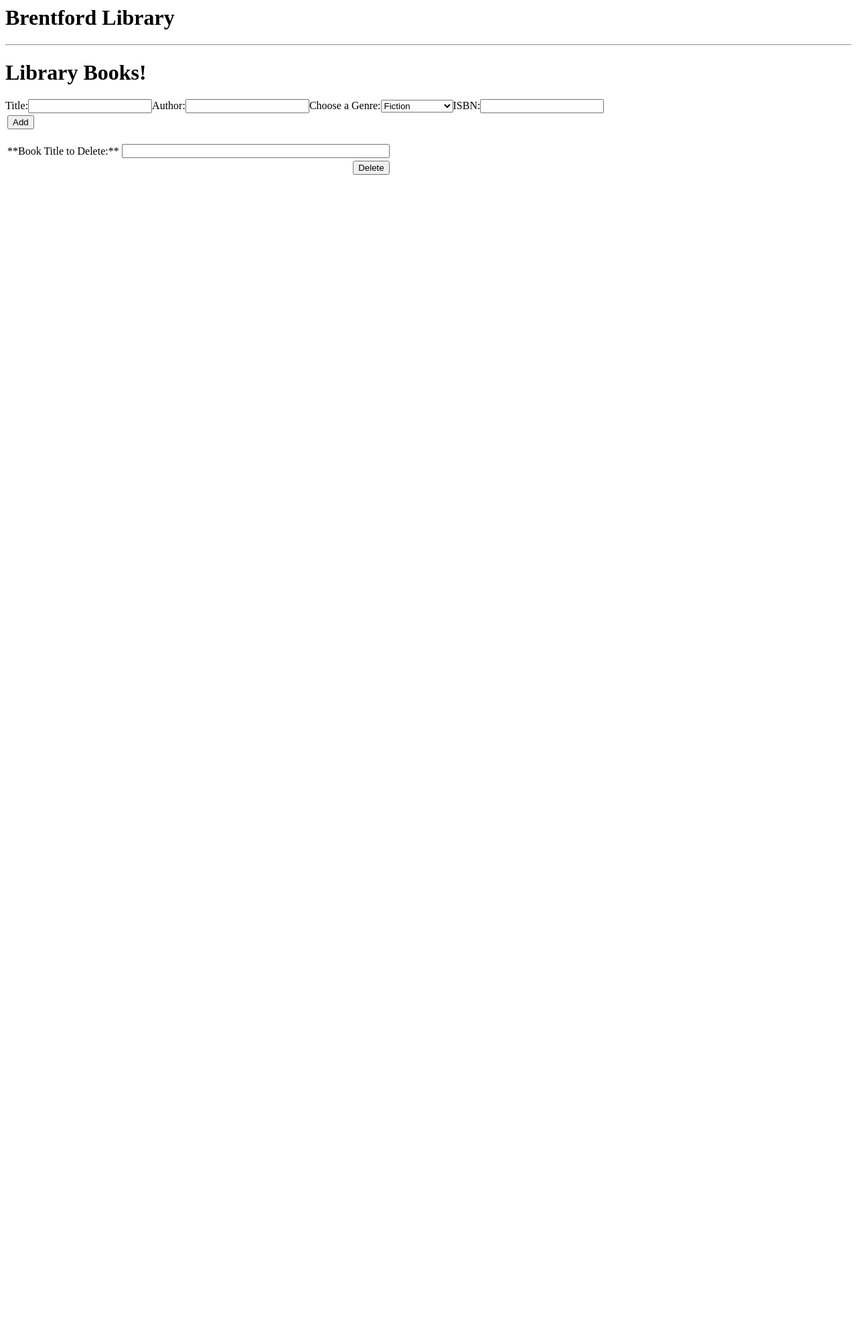
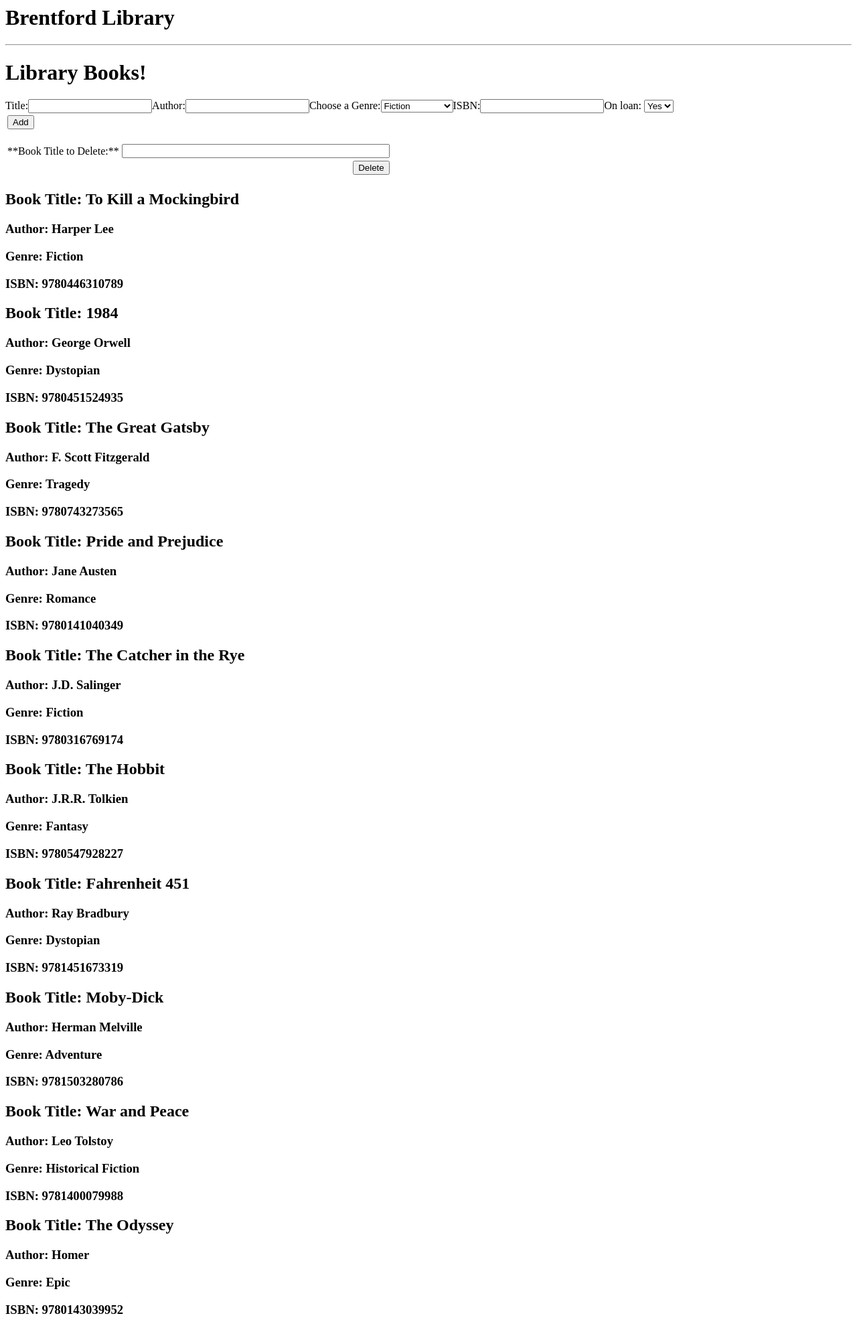
Before and after one commit to rewbens/library, a Flask app: page /books in a window 1280 px wide. Shown: the whole page at 67% size. Before the commit the page ends 261 px from the top, so only its background shows below. Run offline with Flask 3, Linux system fonts and the light colour scheme; parts of the project's set-up code (start-up, migrations or seed data) failed here and were passed over.

Commit message:
resolved add function

```diff
--- a/models/books.py
+++ b/models/books.py
@@ -24,5 +24,5 @@
             break
     if book_to_delete is not None:
         books.remove(book_to_delete)
-    else
+    else:
         print(f"No book found with the title {title_to_delete}")
--- a/templates/index.html
+++ b/templates/index.html
@@ -5,9 +5,9 @@
 <form class="book-search" action="/books" method="post">
   <table>
     <label for="title">Title:</label>
-    <input type="text" name="title" id="title"/>
+    <input type="text" name="title" id="title" />
     <label for="author">Author:</label>
-    <input type="text" name="author" id="author"/>
+    <input type="text" name="author" id="author" />
     <label for="genre">Choose a Genre:</label>
     <select id="genre" name="genre">
       <option value="fiction">Fiction</option>
@@ -18,7 +18,12 @@
       <option value="crime">Crime</option>
     </select>
     <label for="isbn">ISBN:</label>
-    <input type="text" name="isbn" id="isbn"/>
+    <input type="text" name="isbn" id="isbn" />
+    <label for="checkedout">On loan: </label>
+    <select id="checkedout" name="checkedout">
+      <option value="true">Yes</option>
+      <option value="false">No</option>
+    </select>
     <tr>
       <td colspan="2">
         <div align="right">
@@ -34,10 +39,17 @@
   <table>
     <tr>
       <td class="tdLabel">
-        <label for="delete-title" class="label">**Book Title to Delete:**</label>
+        <label for="delete-title" class="label"
+          >**Book Title to Delete:**</label
+        >
       </td>
       <td>
-        <input type="text" name="title" id="delete-title" style="width: 400px" />
+        <input
+          type="text"
+          name="title"
+          id="delete-title"
+          style="width: 400px"
+        />
       </td>
     </tr>
     <tr>
```
Lines whose indentation alone changed are shown as unchanged.
